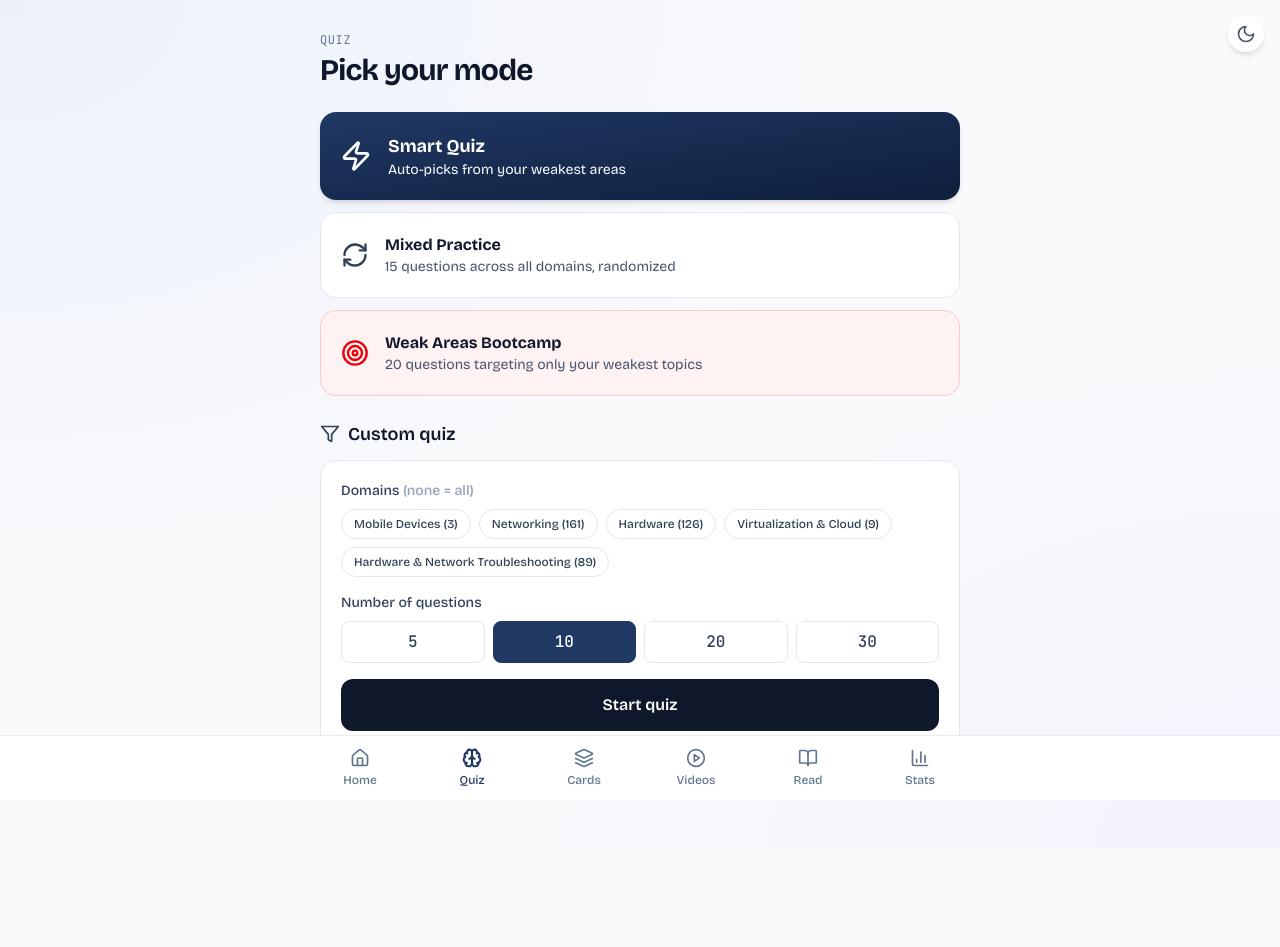
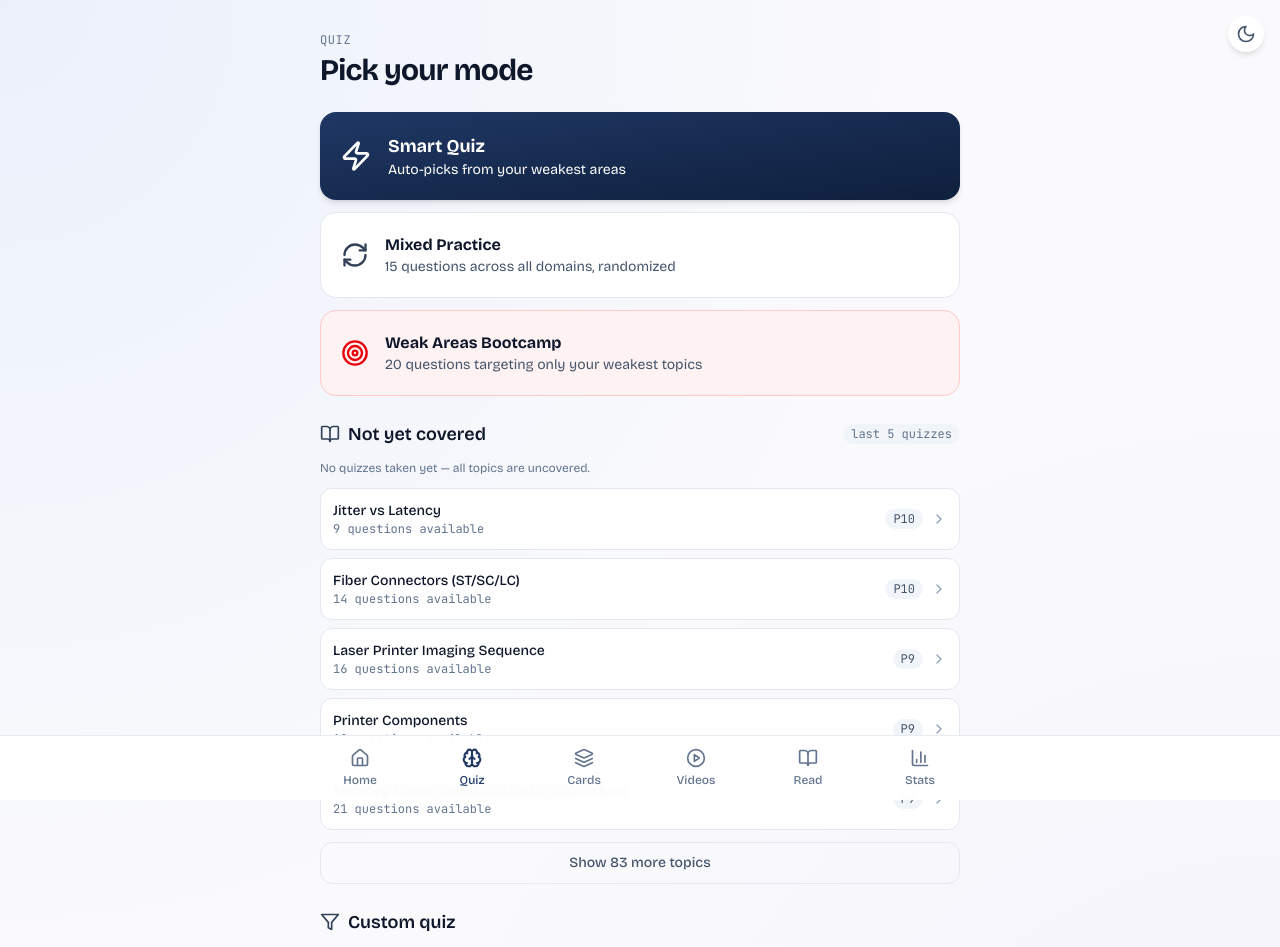
Before and after one commit to mcgillesdorce/comptiaAplus, a Next.js app: page /quiz in a window 1280 px wide. Shown: the top 947 px of the page. Before the commit the page ends 848 px from the top, so only its background shows below. Built offline with nearby package versions, Linux system fonts and the light colour scheme.

Commit message:
feat: add 'Not Yet Covered' section to quiz page — gaps from last 5 sessions

```diff
--- a/app/quiz/page.tsx
+++ b/app/quiz/page.tsx
@@ -4,21 +4,25 @@ import { useState } from "react";
 import { useRouter } from "next/navigation";
 import { DOMAINS, WEAKNESS_PRIORITIES } from "@/lib/domains";
 import { useStudyStore } from "@/lib/store";
-import { computeWeaknessStats } from "@/lib/analytics";
+import { computeWeaknessStats, computeUncoveredTopics } from "@/lib/analytics";
 import { allQuestions } from "@/data/questions";
 import type { Domain } from "@/lib/types";
 import { cn } from "@/lib/utils";
-import { Zap, Bookmark, RefreshCw, Filter, Target } from "lucide-react";
+import { Zap, Bookmark, RefreshCw, Filter, Target, BookOpen, ChevronRight } from "lucide-react";
 
 export default function QuizPage() {
   const router = useRouter();
   const [selectedDomains, setSelectedDomains] = useState<Domain[]>([]);
   const [count, setCount] = useState(10);
   const stats = useStudyStore((s) => s.questionStats);
+  const sessions = useStudyStore((s) => s.sessions);
 
   const flaggedCount = Object.values(stats).filter((s) => s.markedForReview).length;
   const weaknessStats = computeWeaknessStats(stats);
   const lowAccuracyTags = weaknessStats.filter((w) => w.attempted > 0 && w.accuracyPct < 70);
+  const uncoveredTopics = computeUncoveredTopics(sessions, 5);
+  const [showAllUncovered, setShowAllUncovered] = useState(false);
+  const visibleUncovered = showAllUncovered ? uncoveredTopics : uncoveredTopics.slice(0, 5);
 
   const toggleDomain = (d: Domain) => {
     setSelectedDomains((prev) =>
@@ -127,6 +131,60 @@ export default function QuizPage() {
         </section>
       )}
 
+      {/* Uncovered Topics */}
+      {uncoveredTopics.length > 0 && (
+        <section className="space-y-3">
+          <div className="flex items-center justify-between">
+            <div className="flex items-center gap-2">
+              <BookOpen className="h-5 w-5 text-slate-700" />
+              <h2 className="text-lg font-semibold text-slate-900 dark:text-slate-100">Not yet covered</h2>
+            </div>
+            <span className="rounded-full bg-slate-100 px-2 py-0.5 font-mono text-xs text-slate-500">
+              last 5 quizzes
+            </span>
+          </div>
+          <p className="text-xs text-slate-500">
+            {sessions.length === 0
+              ? "No quizzes taken yet — all topics are uncovered."
+              : `${uncoveredTopics.length} topic${uncoveredTopics.length === 1 ? "" : "s"} with available questions haven't appeared in your last ${Math.min(sessions.length, 5)} quiz${Math.min(sessions.length, 5) === 1 ? "" : "zes"}.`}
+          </p>
+          <div className="grid gap-2">
+            {visibleUncovered.map((t) => (
+              <Link
+                key={t.tag}
+                href={`/quiz/session?weakness=${t.tag}`}
+                className="flex items-center justify-between rounded-xl border border-slate-200 bg-white p-3 transition-all active:scale-[0.99] dark:border-slate-700 dark:bg-slate-800"
+              >
+                <div className="flex-1 min-w-0">
+                  <p className="truncate text-sm font-medium text-slate-900 dark:text-slate-100">
+                    {t.label}
+                  </p>
+                  <p className="font-mono text-xs text-slate-500">
+                    {t.questionCount} question{t.questionCount === 1 ? "" : "s"} available
+                  </p>
+                </div>
+                <div className="ml-3 flex items-center gap-2 flex-shrink-0">
+                  <span className="rounded-full bg-slate-100 px-2 py-0.5 font-mono text-xs text-slate-600 dark:bg-slate-700 dark:text-slate-300">
+                    P{t.priority}
+                  </span>
+                  <ChevronRight className="h-4 w-4 text-slate-400" />
+                </div>
+              </Link>
+            ))}
+          </div>
+          {uncoveredTopics.length > 5 && (
+            <button
+              onClick={() => setShowAllUncovered((v) => !v)}
+              className="w-full rounded-xl border border-slate-200 py-2.5 text-sm font-medium text-slate-600 transition-all hover:bg-slate-50"
+            >
+              {showAllUncovered
+                ? "Show less"
+                : `Show ${uncoveredTopics.length - 5} more topics`}
+            </button>
+          )}
+        </section>
+      )}
+
       {/* Custom Quiz Builder */}
       <section className="space-y-3">
         <div className="flex items-center gap-2">
--- a/lib/analytics.ts
+++ b/lib/analytics.ts
@@ -220,6 +220,49 @@ export function computeWeaknessStats(
 }
 
 /**
+ * Return weakness topics that had zero questions answered across the last N
+ * quiz sessions — i.e. topics that haven't been touched recently.
+ * Only includes tags that actually have questions in the bank.
+ * Results are sorted highest→lowest priority so the most important gaps show first.
+ */
+export function computeUncoveredTopics(
+  sessions: QuizSession[],
+  limit = 5
+): { tag: WeaknessTag; label: string; priority: number; questionCount: number }[] {
+  // Build the set of tags covered across the most recent `limit` sessions.
+  const recentSessions = [...sessions]
+    .sort((a, b) => b.finishedAt - a.finishedAt)
+    .slice(0, limit);
+
+  const coveredTags = new Set<WeaknessTag>();
+  for (const session of recentSessions) {
+    for (const tag of Object.keys(session.weaknessResults ?? {})) {
+      coveredTags.add(tag as WeaknessTag);
+    }
+  }
+
+  // Count available questions per tag.
+  const qCountByTag = new Map<WeaknessTag, number>();
+  for (const q of allQuestions) {
+    for (const tag of q.weaknessTags) {
+      qCountByTag.set(tag, (qCountByTag.get(tag) ?? 0) + 1);
+    }
+  }
+
+  // Collect tags that have questions but weren't covered in those sessions.
+  const result: { tag: WeaknessTag; label: string; priority: number; questionCount: number }[] = [];
+  for (const [tag, info] of Object.entries(WEAKNESS_PRIORITIES)) {
+    const weakTag = tag as WeaknessTag;
+    const qCount = qCountByTag.get(weakTag) ?? 0;
+    if (qCount > 0 && !coveredTags.has(weakTag)) {
+      result.push({ tag: weakTag, label: info.label, priority: info.priority, questionCount: qCount });
+    }
+  }
+
+  return result.sort((a, b) => b.priority - a.priority);
+}
+
+/**
  * Compute days until exam.
  */
 export function daysUntilExam(targetDate: string | null): number | null {
--- /dev/null
+++ b/scripts/audit-all.js
@@ -0,0 +1,41 @@
+// audit-all.js — extract every question with its prompt, choices, and correct answer
+const fs = require('fs');
+const path = require('path');
+
+const file = path.join(__dirname, '..', 'data', 'questions', 'index.ts');
+const raw = fs.readFileSync(file, 'utf8');
+
+// Match only question-level IDs (not choice ids like "a","b","c","d")
+const questionIdRegex = /id:\s*"((?:ex2|nc|cc|ps|pd|wn|ic|ia|tn|pm|tp|ext)\d*[-_][^"]+)"/g;
+
+const positions = [];
+let m;
+while ((m = questionIdRegex.exec(raw)) !== null) {
+  positions.push({ id: m[1], pos: m.index });
+}
+
+console.log('Total questions:', positions.length);
+console.log('');
+
+for (let i = 0; i < positions.length; i++) {
+  const start = positions[i].pos;
+  const end = i + 1 < positions.length ? positions[i + 1].pos : raw.length;
+  const block = raw.substring(start, end);
+
+  const promptMatch = block.match(/prompt:\s*"((?:[^"\\]|\\.)*)"/);
+  const prompt = promptMatch ? promptMatch[1] : '(no prompt)';
+
+  const choiceRegex = /\{ id: "([a-d])", text: "((?:[^"\\]|\\.)*)", correct: (true|false) \}/g;
+  const correctAnswers = [];
+  let cm;
+  while ((cm = choiceRegex.exec(block)) !== null) {
+    if (cm[3] === 'true') {
+      correctAnswers.push(`${cm[1]}) ${cm[2]}`);
+    }
+  }
+
+  console.log(`[${positions[i].id}]`);
+  console.log(`  Q: ${prompt.substring(0, 120)}`);
+  console.log(`  A: ${correctAnswers.join(' | ')}`);
+  console.log('');
+}
```
